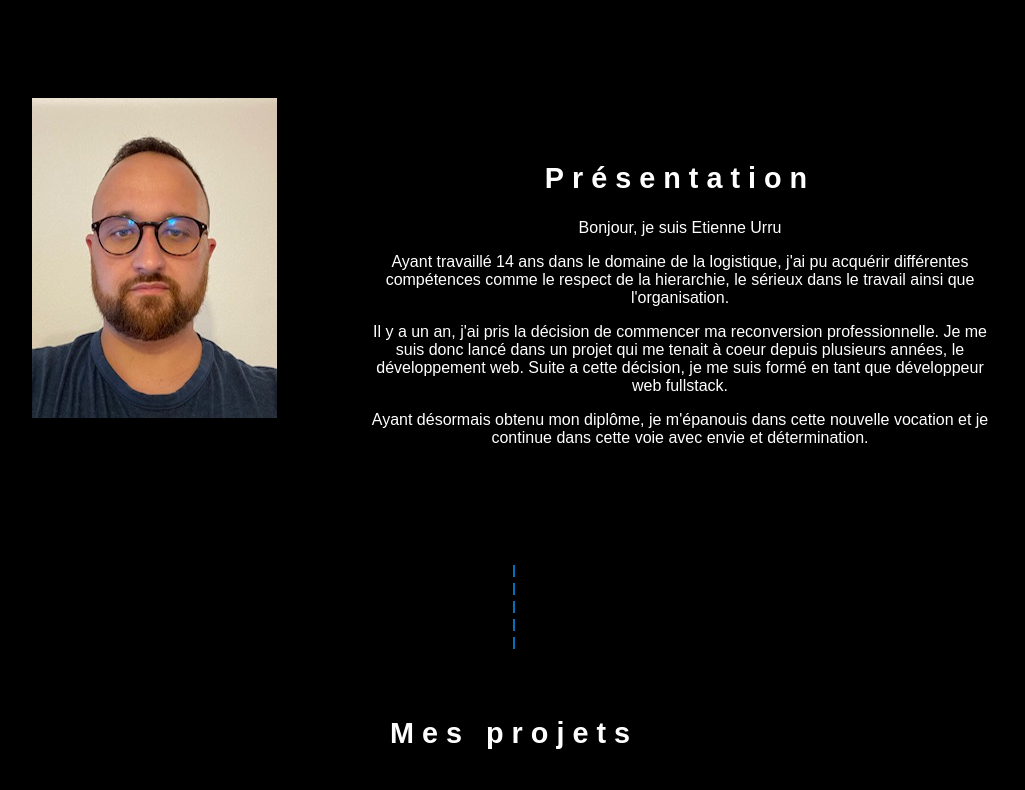
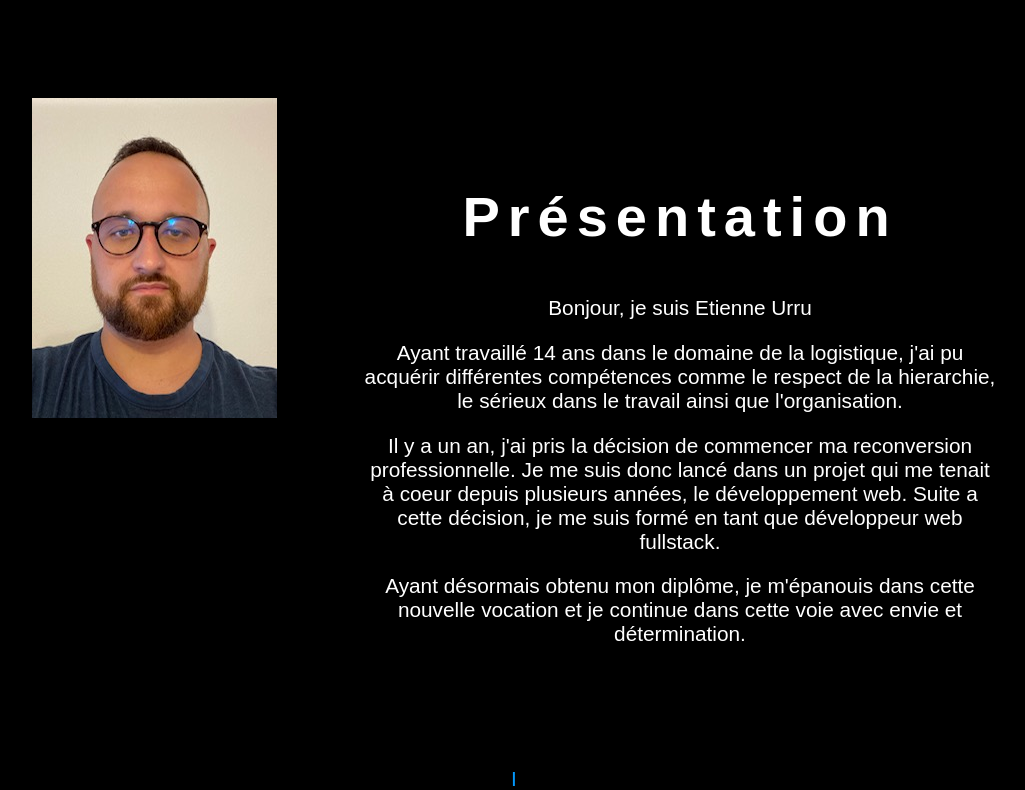
Before and after one commit to EUrru31/portfolio, a Vue app: page / in a window 1280 px wide. Shown: the part 940-1730 px from the top of the page, without its empty margins (126-1151 px from the left). Built offline with nearby package versions, Linux system fonts and the light colour scheme.

Commit message:
font-size

```diff
--- a/src/App.vue
+++ b/src/App.vue
@@ -32,13 +32,13 @@ hr {
     color: rgb(4, 152, 252);
 }
 h2 {
-    font-size: 3rem;
+    font-size: 3.5rem;
     letter-spacing: 0.5rem;
 }
 h3 {
+    font-size: 2.5rem;
+}
+h4 {
     font-size: 2rem;
 }
-h4 {
-    font-size: 1.5rem;
-}
 </style>
--- a/src/components/Apropos.vue
+++ b/src/components/Apropos.vue
@@ -51,14 +51,13 @@ export default {
     margin-bottom: 40px;
     text-align: center;
 }
-h2 {
-    font-size: 1.8em;
-}
+
 .presentationPhoto {
     display: none;
 }
 .presentationText {
     margin-top: 40px;
+    font-size: 1.3rem;
 }
 @media screen and (min-width: 1025px) {
     .presentationPhoto {
--- a/src/components/Contact.vue
+++ b/src/components/Contact.vue
@@ -64,6 +64,7 @@ export default {
 <style lang="css" scoped>
 .contact {
     text-align: center;
+    font-size: 1.3rem;
 }
 .contactInformation {
     margin-top: 20px;
--- a/src/components/Projet.vue
+++ b/src/components/Projet.vue
@@ -73,6 +73,9 @@ export default {
     cursor: pointer;
     overflow: hidden;
 }
+p {
+    font-size: 1.3rem;
+}
 .projetTitle {
     display: flex;
     flex-direction: column;
@@ -86,9 +89,6 @@ img {
     border-radius: 5px;
 }
 
-h2 {
-    font-size: 1.8rem;
-}
 @media screen and (min-width: 1025px) {
     .projetsList {
         display: flex;
--- a/src/components/Service.vue
+++ b/src/components/Service.vue
@@ -53,6 +53,7 @@ export default {
 .services {
     text-align: center;
     margin-top: -60px;
+    font-size: 1.3rem;
 }
 .service {
     background-color: rgb(20, 20, 20);
@@ -63,6 +64,13 @@ export default {
     margin-top: 40px;
     margin-left: 20px;
     margin-right: 20px;
+}
+.servicesText {
+    width: 60%;
+    margin-left: auto;
+    margin-right: auto;
+    margin-top: 20px;
+    margin-bottom: 20px;
 }
 @media screen and (min-width: 1025px) {
     .banniere {
```
